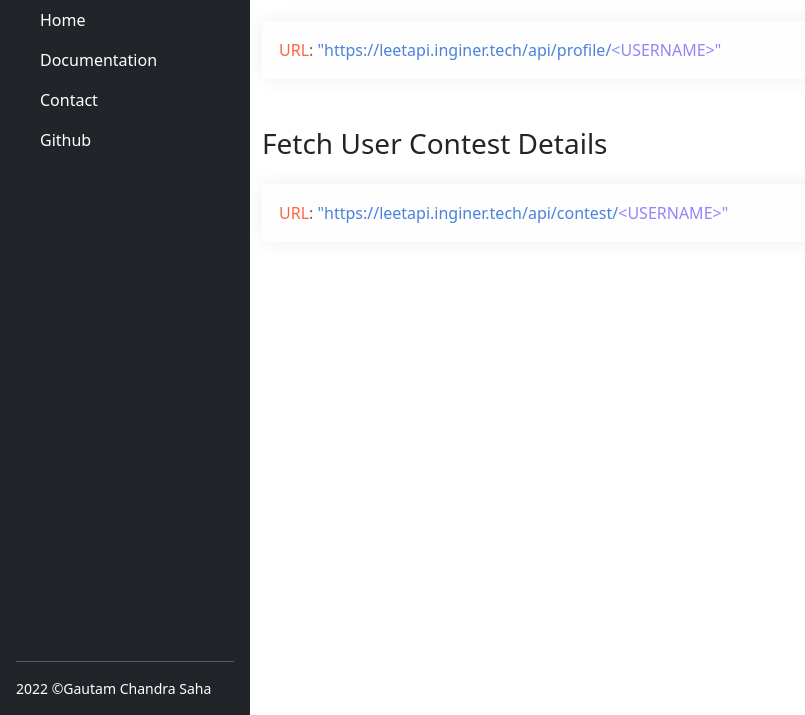
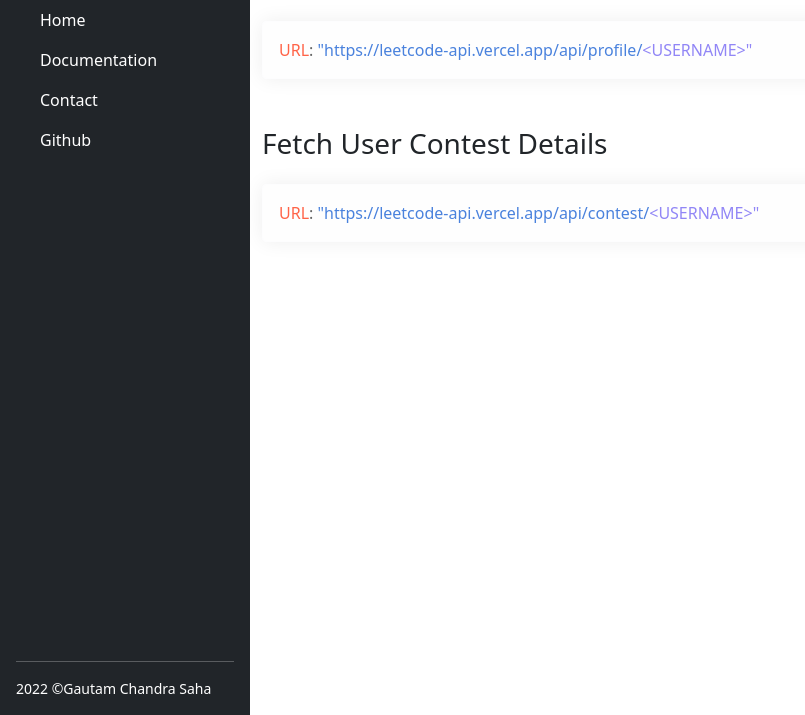
Before and after one commit to DevGautam2000/leetcode-api, a website: page views/documentation.html in a window 1280 px wide. Shown: the part 85-800 px from the top of the page, without its empty margins (0-805 px from the left). Drawn offline with nearby package versions, Linux system fonts and the light colour scheme.

Commit message:
Update documentation.html

```diff
--- a/views/documentation.html
+++ b/views/documentation.html
@@ -62,7 +62,7 @@
             <div class="py-2"></div>
             <div class="alert alert-light" role="alert" style="box-shadow: 0 0 20px #eee;">
                 <span style="color: tomato;">URL</span>: <span
-                    style="color: #4a82dd;">"https://leetapi.inginer.tech/api/profile/</span><span
+                    style="color: #4a82dd;">"https://leetcode-api.vercel.app/api/profile/</span><span
                     style="color:  #9186f6;">&lt;USERNAME&gt;"</span>
             </div>
             <script src="https://gist.github.com/DevGautam2000/dc8666da0b2544613513f0cb6901186d.js"></script>
@@ -73,7 +73,7 @@
             <div class="py-2"></div>
             <div class="alert alert-light" role="alert" style="box-shadow: 0 0 20px #eee;">
                 <span style="color: tomato;">URL</span>: <span
-                    style="color: #4a82dd;">"https://leetapi.inginer.tech/api/contest/</span><span
+                    style="color: #4a82dd;">"https://leetcode-api.vercel.app/api/contest/</span><span
                     style="color: #9186f6;">&lt;USERNAME&gt;"</span>
             </div>
             <script src="https://gist.github.com/DevGautam2000/05255fef8084a4c966cb0cafdd486b35.js"></script>
```
